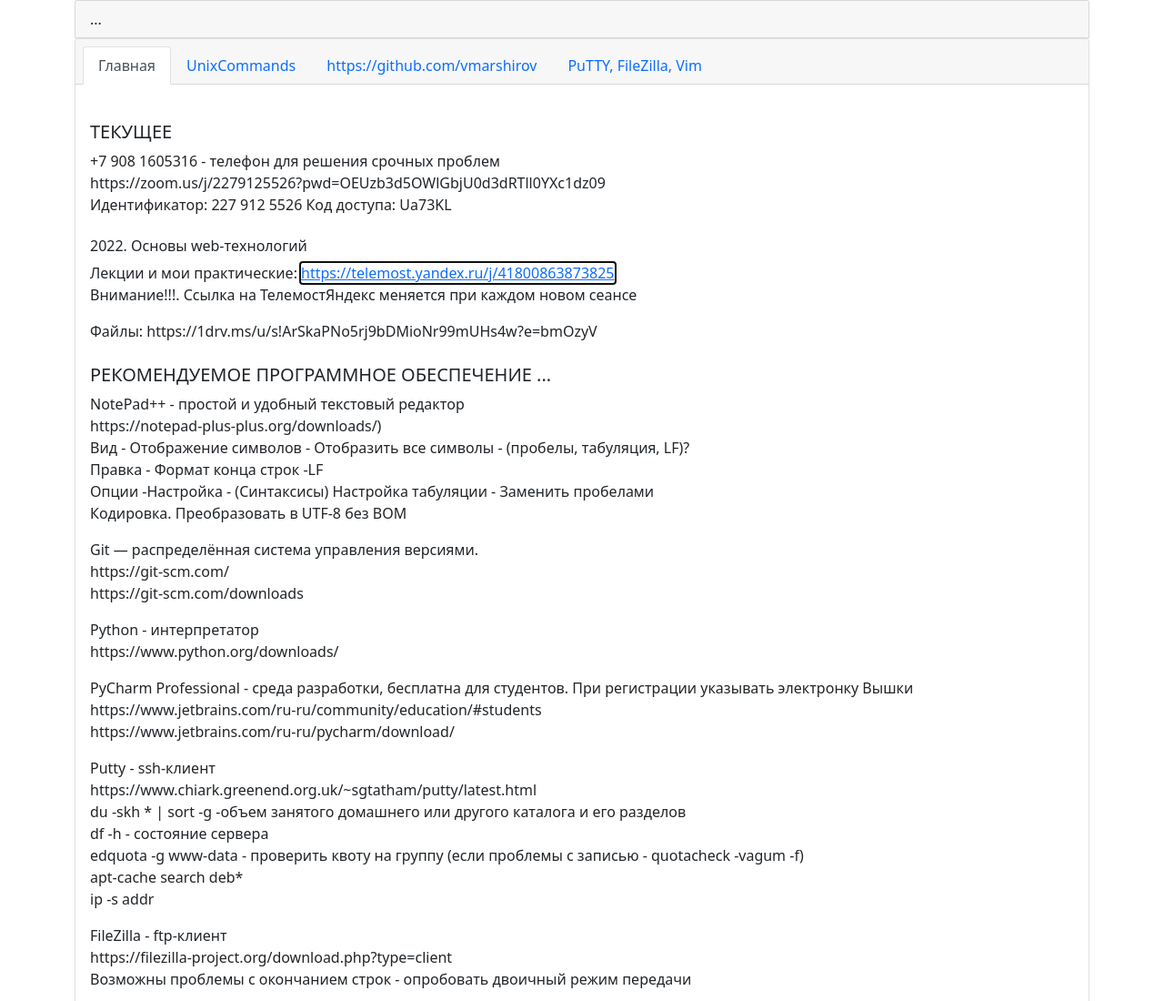
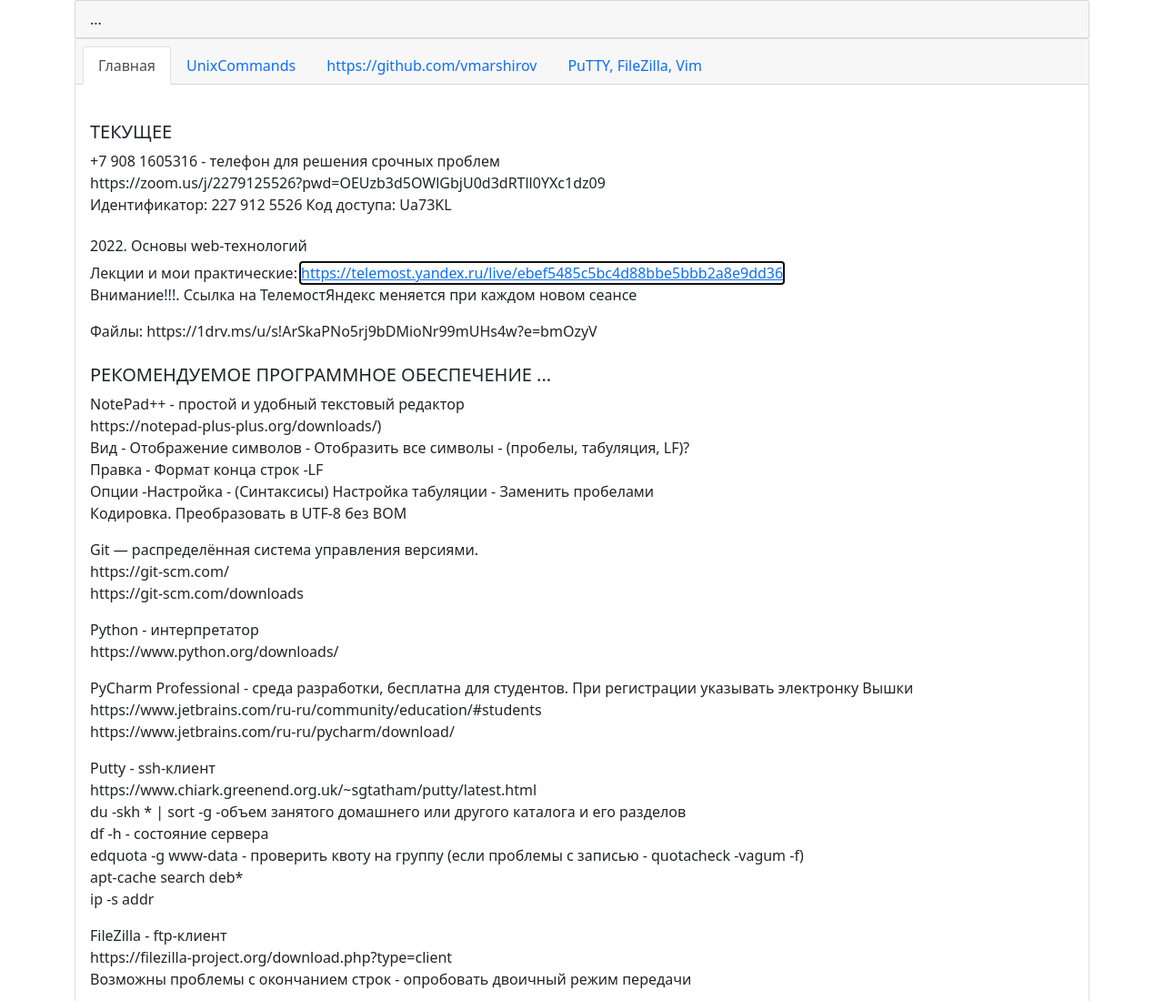
Before and after one commit to vmarshirov/index, a plain HTML site: page index.html in a window 1280 px wide. Shown: the top 1100 px of the page at 91% size. Drawn offline with nearby package versions, Linux system fonts and the light colour scheme.

Commit message:
Update index.html

```diff
--- a/index.html
+++ b/index.html
@@ -60,7 +60,7 @@
             <div>
                 <h6>2022. Основы web-технологий</h6>
                 <div>
-                    <p> Лекции и мои практические: <a href="https://telemost.yandex.ru/j/41800863873825" autofocus >https://telemost.yandex.ru/j/41800863873825</a>
+                    <p> Лекции и мои практические: <a href="https://telemost.yandex.ru/live/ebef5485c5bc4d88bbe5bbb2a8e9dd36" autofocus >https://telemost.yandex.ru/live/ebef5485c5bc4d88bbe5bbb2a8e9dd36</a>
                     <br>Внимание!!!. Ссылка на ТелемостЯндекс меняется при каждом новом сеансе
                     </p>
                     <p>Файлы: https://1drv.ms/u/s!ArSkaPNo5rj9bDMioNr99mUHs4w?e=bmOzyV</p>
```
